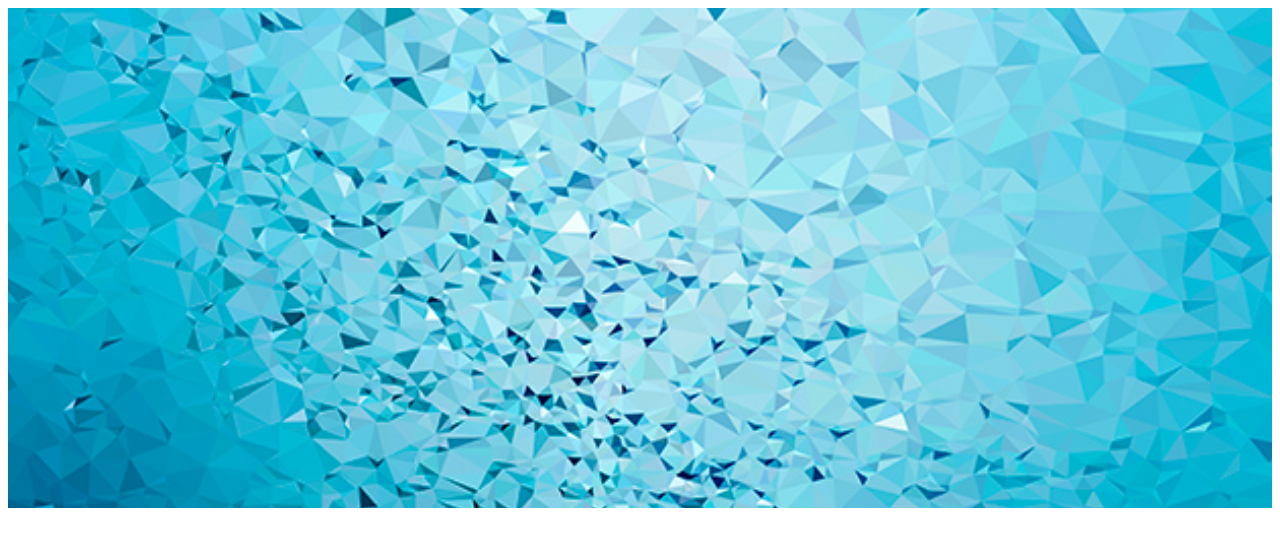
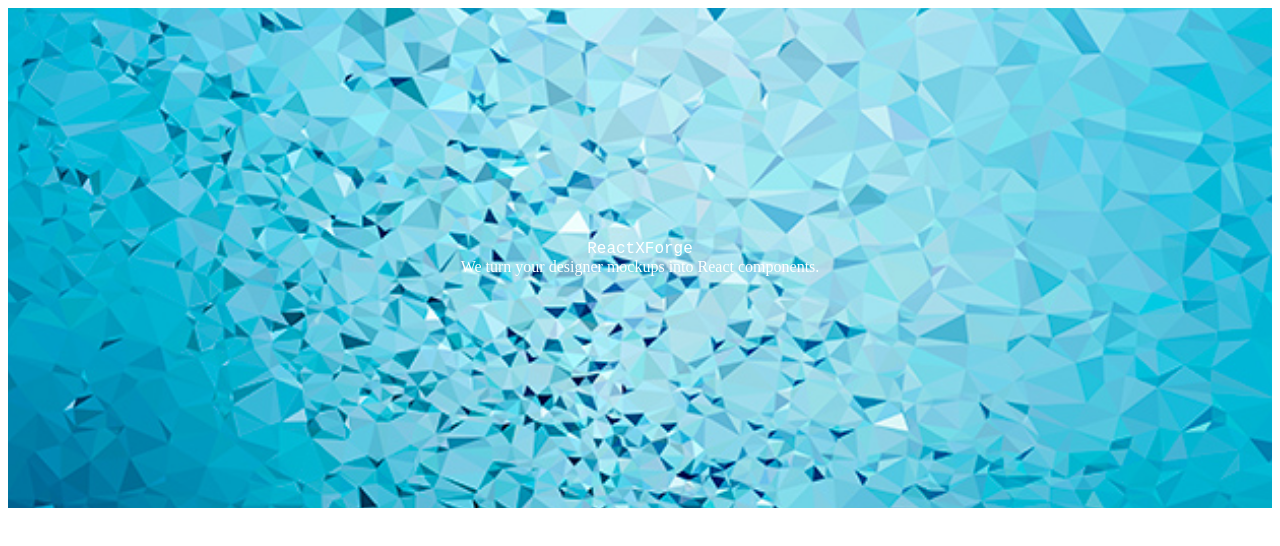
Before and after one commit to hyperh/react-forge-landing, a React app: page / in a window 1280 px wide. Shown: the top 546 px of the page. Built offline with nearby package versions, Linux system fonts and the light colour scheme.

Commit message:
Added logo and tagline. Positioned center

```diff
--- a/src/components/Header.js
+++ b/src/components/Header.js
@@ -6,7 +6,14 @@ export default class Header extends React.Component {
   render() {
     return (
       <div className={styles.header}>
-
+        <div className={styles.logo}>
+          React
+          <div>X</div>
+          Forge
+        </div>
+        <div className={styles.tagline}>
+          We turn your designer mockups into React components.
+        </div>
       </div>
     );
   }
--- a/src/components/header.css
+++ b/src/components/header.css
@@ -3,4 +3,17 @@
   background-size: 100%;
   width: 100%;
   height: 500px;
+  display: flex;
+  flex-direction: column;
+  justify-content: center;
 }
+
+.logo, .tagline {
+  color: white;
+  display: flex;
+  justify-content: center;
+}
+
+.logo {
+  font-family: "Courier New";
+}
```
